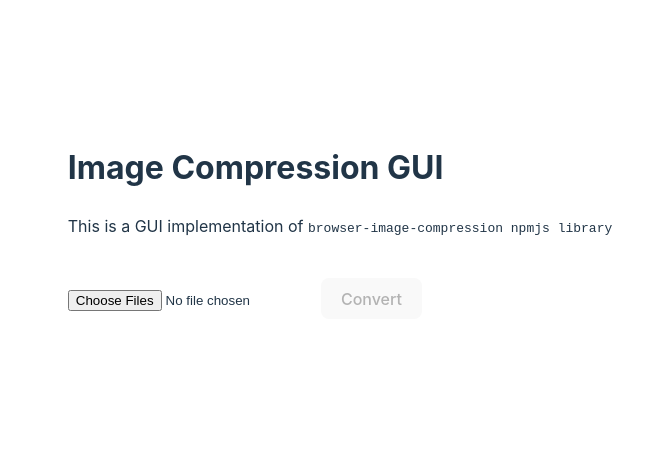
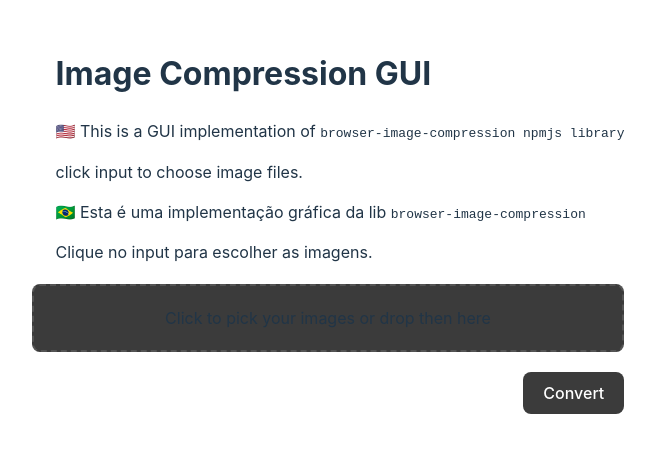
Before and after one commit to lucianodiisouza/image-compression-gui, a React (Vite) app: page / in a window 1280 px wide. Shown: the part 179-632 px from the top of the page, without its empty margins (300-955 px from the left). Built offline with nearby package versions, Linux system fonts and the light colour scheme.

Commit message:
feat: last drag details

```diff
--- a/src/App.tsx
+++ b/src/App.tsx
@@ -4,10 +4,16 @@
   return (
     <>
       <h1>Image Compression GUI</h1>
-      <p>
-        This is a GUI implementation of{' '}
+      <span>
+        🇺🇸 This is a GUI implementation of{' '}
         <code>browser-image-compression npmjs library</code>
-      </p>
+        <p>click input to choose image files.</p>
+      </span>
+      <span>
+        🇧🇷 Esta é uma implementação gráfica da lib{' '}
+        <code>browser-image-compression</code>
+        <p>Clique no input para escolher as imagens.</p>
+      </span>
       <ImagePicker />
     </>
   )
--- a/src/components/ImagePicker.tsx
+++ b/src/components/ImagePicker.tsx
@@ -1,6 +1,5 @@
-import { ChangeEvent, useState } from 'react'
+import React, { ChangeEvent, useState } from 'react'
 import './imagePicker.css'
-
 import { compressImage } from '../utils/imageUtils'
 import { createZip } from '../utils/zipUtils'
 
@@ -9,6 +8,7 @@
   const [thumbnails, setThumbnails] = useState<string[]>([])
   const [progress, setProgress] = useState<number>(0)
   const [isConverting, setIsConverting] = useState<boolean>(false)
+  const [isDragging, setIsDragging] = useState<boolean>(false)
 
   async function handleImageCompression() {
     try {
@@ -52,8 +52,11 @@
 
   function handleImageChange(event: ChangeEvent<HTMLInputElement>) {
     const files = event.target.files as FileList
+    handleFiles(files)
+  }
+
+  function handleFiles(files: FileList) {
     const imagesArray: File[] = Array.from(files)
-
     setSelectedImages(imagesArray)
 
     const thumbnailsArray: string[] = []
@@ -84,13 +87,50 @@
     setThumbnails([])
   }
 
+  function handleDragEnter(e: React.DragEvent<HTMLDivElement>) {
+    e.preventDefault()
+    setIsDragging(true)
+  }
+
+  function handleDragLeave(e: React.DragEvent<HTMLDivElement>) {
+    e.preventDefault()
+    setIsDragging(false)
+  }
+
+  function handleDragOver(e: React.DragEvent<HTMLDivElement>) {
+    e.preventDefault()
+    e.dataTransfer.dropEffect = 'copy'
+  }
+
+  function handleDrop(e: React.DragEvent<HTMLDivElement>) {
+    e.preventDefault()
+    setIsDragging(false)
+
+    const files = e.dataTransfer.files
+    handleFiles(files)
+  }
+
   return (
-    <div className="container">
+    <div
+      className="container"
+      onDragEnter={handleDragEnter}
+      onDragLeave={handleDragLeave}
+      onDragOver={handleDragOver}
+      onDrop={handleDrop}
+    >
+      <label
+        htmlFor="imagePicker"
+        className={`picker-label ${isDragging ? 'drag-over' : ''}`}
+      >
+        Click to pick your images or drop then here
+      </label>
       <input
         type="file"
         accept="image/*"
         onChange={(e) => handleImageChange(e)}
         multiple
+        style={{ display: 'none' }}
+        id="imagePicker"
       />
 
       {thumbnails.length > 0 && (
--- a/src/components/imagePicker.css
+++ b/src/components/imagePicker.css
@@ -1,5 +1,12 @@
 .container {
   margin-top: 20px;
+  display: flex;
+  flex-direction: column;
+  align-items: flex-end;
+}
+
+.drag-over {
+  border: 2px dashed #007bff;
 }
 
 .img-thumbnail {
@@ -9,8 +16,24 @@
   border-radius: 8px;
 }
 
+.picker-label {
+  background-color: #3b3b3b;
+  padding: 20px 10px;
+  border-radius: 8px;
+  display: block;
+  text-align: center;
+  border: 2px dashed #545454;
+  width: 100%;
+  cursor: pointer;
+}
+
+.picker-label:hover {
+  background-color: #292929;
+}
+
 .progress-container {
   margin-top: 10px;
+  width: 100%;
 }
 
 .progress-bar-wrapper {
@@ -40,4 +63,15 @@
 
 .btn-submit {
   margin-top: 20px;
+  background-color: #007bff;
+  color: #ffffff;
 }
+
+.btn-submit:hover {
+  background-color: #065db9;
+}
+
+.btn-submit:disabled {
+  background-color: #3b3b3b;
+  cursor: not-allowed;
+}
--- a/src/index.css
+++ b/src/index.css
@@ -34,15 +34,6 @@
   transition: border-color 0.25s;
 }
 
-button:hover {
-  border-color: #646cff;
-}
-
-button:focus,
-button:focus-visible {
-  outline: 4px auto -webkit-focus-ring-color;
-}
-
 @media (prefers-color-scheme: light) {
   :root {
     color: #213547;
```
